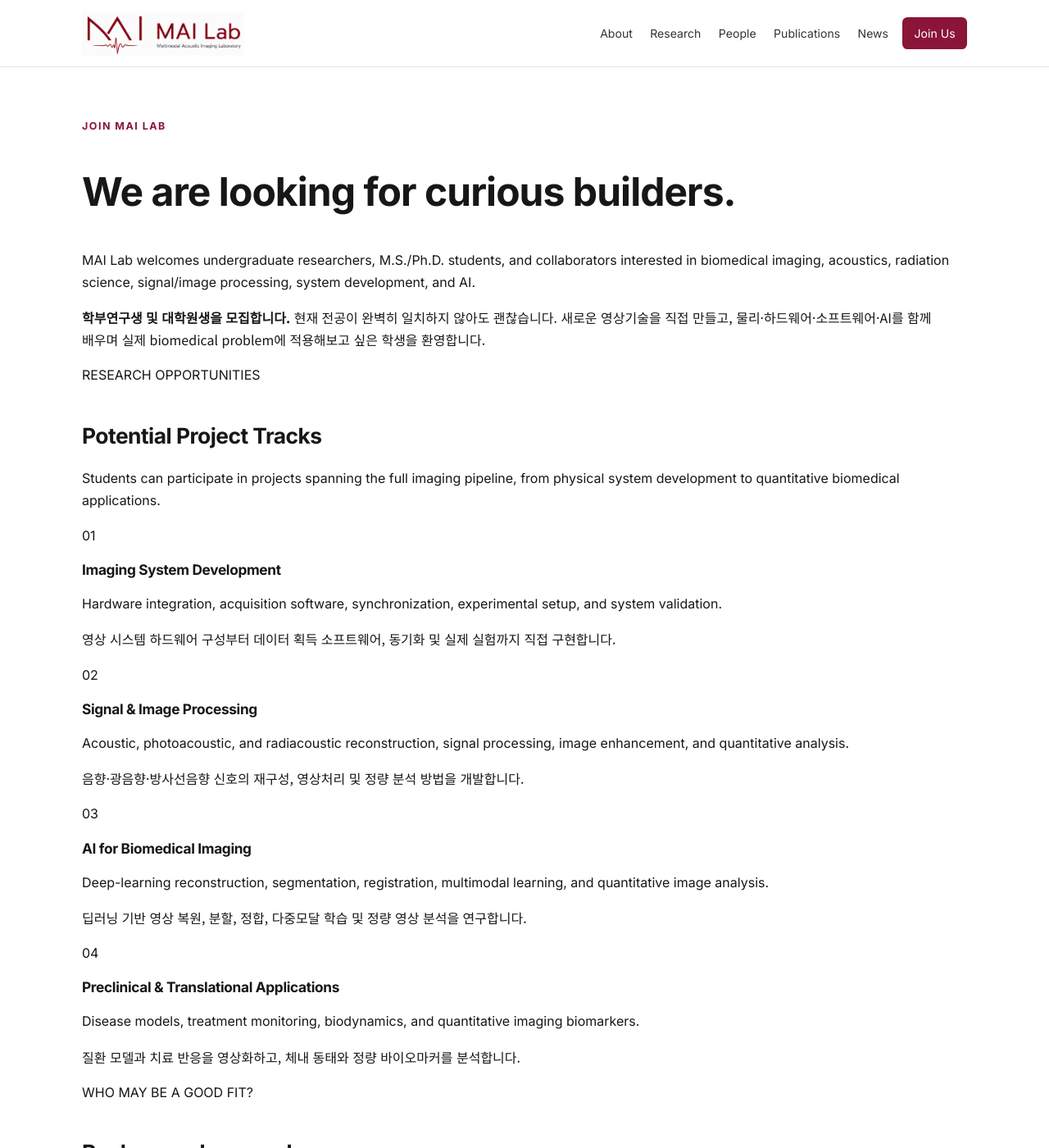
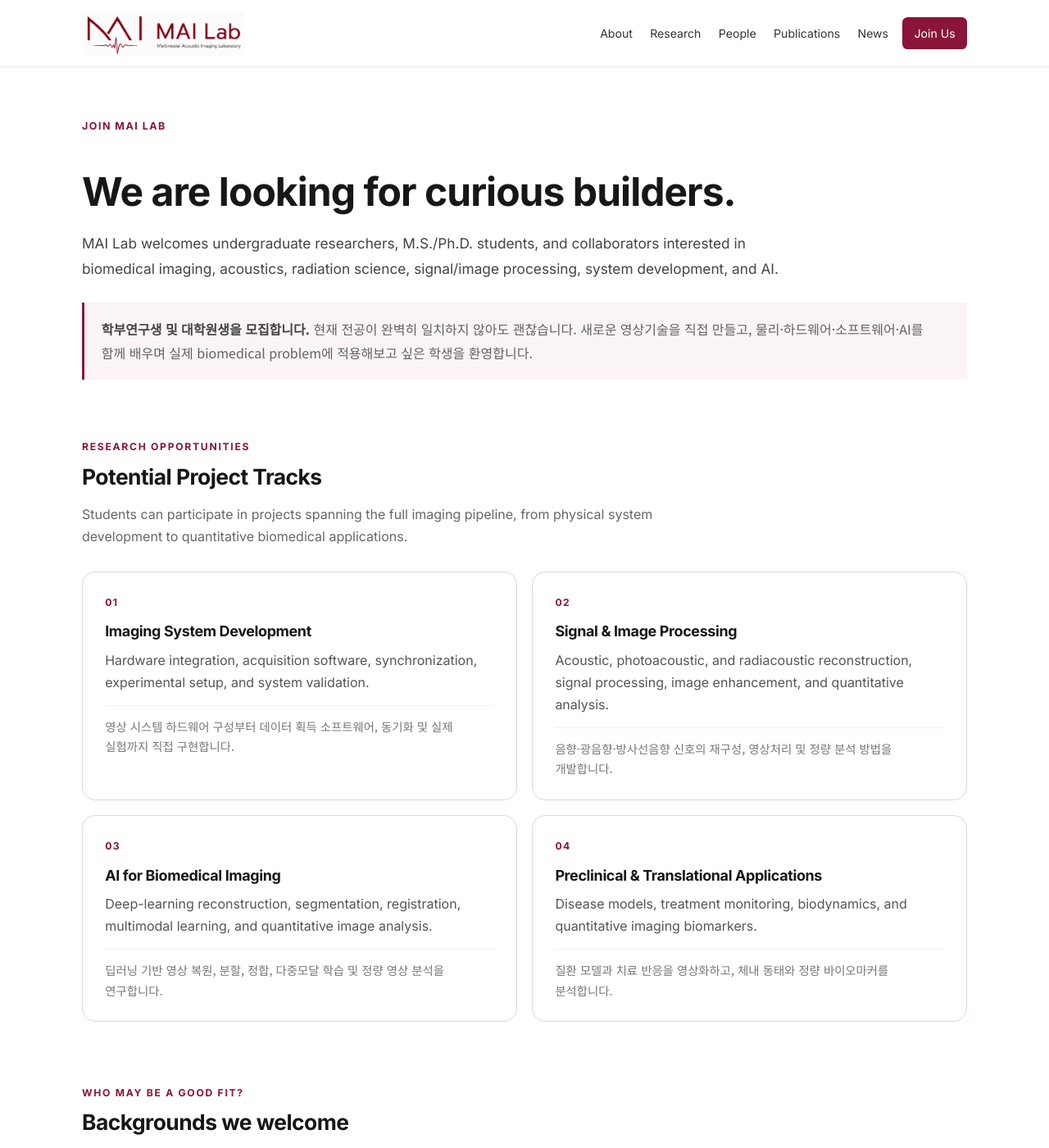
Before and after one commit to Korea-MAI-lab/Korea-MAI-lab.github.io, a Jekyll site: the page built from join.md, in a window 1280 px wide and 1400 px high. Shown: the whole window at 82% size. Built offline with Jekyll 4.4.1, drawn with Linux system fonts in a browser that asks for light colours.

Commit message:
Add styles for join page and application section

```diff
--- a/assets/css/main.css
+++ b/assets/css/main.css
@@ -784,3 +784,238 @@ h3 { font-size: 1.08rem; }
   font-weight: 700;
   margin-top: 0.3rem;
 }
+
+/* =========================================================
+   JOIN MAI LAB
+   ========================================================= */
+
+.join-page {
+  max-width: 1120px;
+}
+
+
+/* ---------- Hero ---------- */
+
+.join-hero {
+  margin-bottom: 4.5rem;
+}
+
+.join-hero h1 {
+  max-width: 820px;
+  margin-bottom: 1rem;
+}
+
+.join-lead {
+  max-width: 900px;
+  font-size: 1.08rem;
+  line-height: 1.8;
+  color: #444;
+}
+
+.join-ko-intro {
+  margin-top: 1.6rem;
+  padding: 1.15rem 1.3rem;
+  border-left: 3px solid var(--crimson);
+  background: rgba(138, 21, 56, 0.045);
+  color: #626262;
+  line-height: 1.8;
+}
+
+.join-ko-intro strong {
+  color: #444;
+}
+
+
+/* ---------- Sections ---------- */
+
+.join-section {
+  margin: 4.5rem 0;
+}
+
+.section-kicker {
+  margin: 0 0 .55rem;
+  color: var(--crimson);
+  font-size: .76rem;
+  font-weight: 750;
+  letter-spacing: .14em;
+}
+
+.join-section h2 {
+  margin-top: 0;
+  margin-bottom: .8rem;
+}
+
+.section-intro {
+  max-width: 760px;
+  color: #666;
+  line-height: 1.7;
+  margin-bottom: 1.8rem;
+}
+
+
+/* ---------- Project Tracks ---------- */
+
+.project-track-grid {
+  display: grid;
+  grid-template-columns: repeat(2, minmax(0, 1fr));
+  gap: 1.15rem;
+}
+
+.project-track-card {
+  position: relative;
+  padding: 1.7rem 1.7rem 1.55rem;
+  border: 1px solid #e5d4da;
+  border-radius: 16px;
+  background: #fff;
+  transition:
+    transform .2s ease,
+    box-shadow .2s ease,
+    border-color .2s ease;
+}
+
+.project-track-card:hover {
+  transform: translateY(-3px);
+  border-color: rgba(138, 21, 56, .45);
+  box-shadow: 0 10px 28px rgba(40, 20, 28, .07);
+}
+
+.project-track-number {
+  margin-bottom: .85rem;
+  color: var(--crimson);
+  font-size: .76rem;
+  font-weight: 750;
+  letter-spacing: .12em;
+}
+
+.project-track-card h3 {
+  margin: 0 0 .65rem;
+  font-size: 1.12rem;
+}
+
+.project-track-card p {
+  margin: 0;
+  line-height: 1.7;
+  color: #555;
+}
+
+.project-track-card .project-track-ko {
+  margin-top: .85rem;
+  padding-top: .8rem;
+  border-top: 1px solid #eee;
+  color: #777;
+  font-size: .9rem;
+  line-height: 1.7;
+}
+
+
+/* ---------- Good-fit section ---------- */
+
+.join-fit-section {
+  padding-top: .3rem;
+}
+
+.interest-tags {
+  display: flex;
+  flex-wrap: wrap;
+  gap: .6rem;
+  margin: 1.4rem 0 1.5rem;
+}
+
+.interest-tags span {
+  display: inline-block;
+  padding: .55rem .8rem;
+  border: 1px solid #eadce1;
+  border-radius: 999px;
+  background: #faf6f7;
+  color: #484848;
+  font-size: .88rem;
+}
+
+.join-ko-text {
+  color: #777;
+  line-height: 1.75;
+}
+
+
+/* ---------- Application ---------- */
+
+.apply-card {
+  display: grid;
+  grid-template-columns: minmax(0, 1.6fr) minmax(260px, .7fr);
+  gap: 2.5rem;
+  align-items: center;
+
+  padding: 2.1rem 2.2rem;
+  border-radius: 18px;
+  background:
+    linear-gradient(
+      135deg,
+      rgba(138, 21, 56, .045),
+      rgba(138, 21, 56, .085)
+    );
+  border: 1px solid rgba(138, 21, 56, .17);
+}
+
+.apply-card h2 {
+  margin-bottom: .8rem;
+}
+
+.apply-card p {
+  line-height: 1.75;
+}
+
+.apply-contact {
+  padding-left: 2rem;
+  border-left: 1px solid rgba(138, 21, 56, .18);
+}
+
+.apply-contact-label {
+  display: block;
+  color: var(--crimson);
+  font-size: .72rem;
+  font-weight: 750;
+  letter-spacing: .13em;
+  margin-bottom: .55rem;
+}
+
+.apply-email {
+  display: block;
+  margin-bottom: 1.2rem;
+  color: #333;
+  font-size: .98rem;
+  font-weight: 600;
+  text-decoration: none;
+  overflow-wrap: anywhere;
+}
+
+.apply-email:hover {
+  color: var(--crimson);
+}
+
+.join-email-button {
+  display: inline-block;
+}
+
+
+/* ---------- Mobile ---------- */
+
+@media (max-width: 760px) {
+
+  .project-track-grid {
+    grid-template-columns: 1fr;
+  }
+
+  .apply-card {
+    grid-template-columns: 1fr;
+    gap: 1.5rem;
+    padding: 1.6rem;
+  }
+
+  .apply-contact {
+    padding-left: 0;
+    padding-top: 1.3rem;
+    border-left: 0;
+    border-top: 1px solid rgba(138, 21, 56, .18);
+  }
+
+}
```
